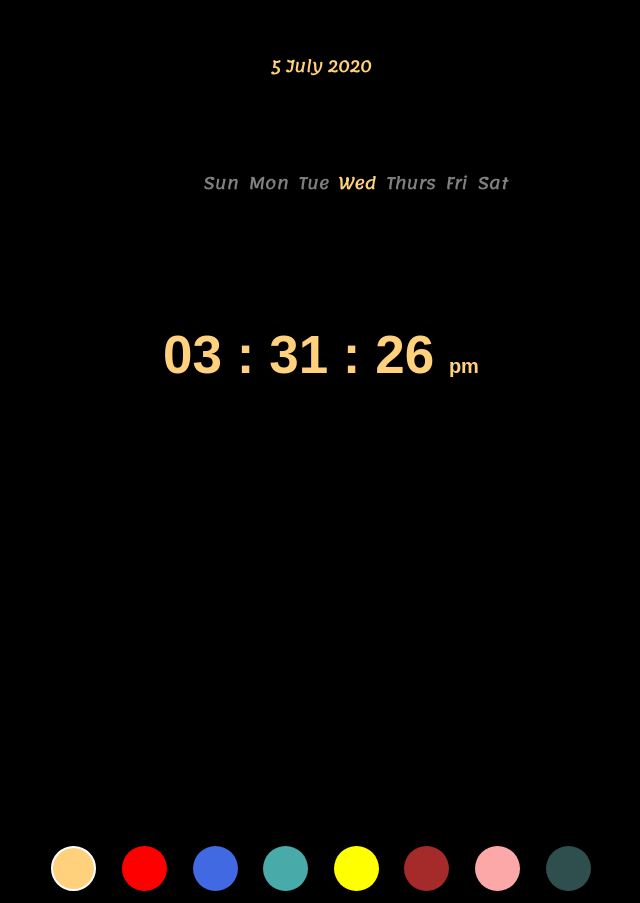
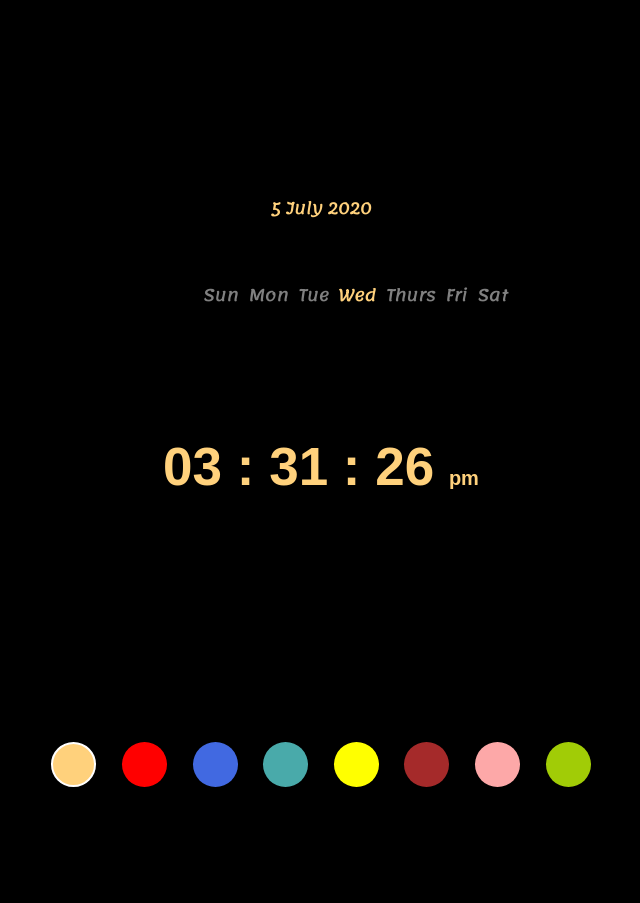
Before and after one commit to kaustavy2k/JS-Clock, a plain HTML site: page index.html in a window 1280 px wide. Shown: the whole page, without its empty margins (319-959 px from the left). After the commit the page ends 800 px from the top, so only its background shows below. Drawn offline with Linux system fonts and the light colour scheme.

Commit message:
basic structural clock done

```diff
--- a/index.html
+++ b/index.html
@@ -1,4 +1,5 @@
 <!doctype html>
+<html>
 <head>
 
     <!-- Basic Page Needs
@@ -20,3 +21,4 @@
     <div class="content"></div>
     <script src="main.js"></script>
 </body>
+</html>
--- a/main.js
+++ b/main.js
@@ -117,7 +117,7 @@
         let cur_week=document.querySelector(".active");
         let color=document.querySelectorAll("span");
         let h=document.querySelector("html");
-        let color_list=['rgb(255, 209, 124)','red','royalblue','rgb(73, 170, 170)','yellow','brown','rgb(253, 168, 168)','darkslategray'];
+        let color_list=['rgb(255, 209, 124)','red','royalblue','rgb(73, 170, 170)','yellow','brown','rgb(253, 168, 168)','rgb(161, 204, 6)'];
         color.forEach(function(element,index){
             element.addEventListener("click", function(e){
                 let current=document.getElementsByClassName("activecolor");
--- a/style.css
+++ b/style.css
@@ -14,8 +14,9 @@ html{
     display: flex;
     flex-direction: column;
     align-items: center;
-    justify-content: center;
-    margin-top: 50px;
+    padding-top: 15%;
+    position: relative;
+    height: 100vh;
 }
 /*--------DAYS---------*/
 #days{
@@ -32,12 +33,11 @@ html{
 }
 /*--------DATE---------*/
 #date{
-    margin-bottom: 80px;
+    margin-bottom: 50px;
 }
 /*--------TIME---------*/
 #time{
     font-family: sans-serif;
-    margin-bottom: 35%;
     font-size: 53px;
 }
 #am-pm{
@@ -50,6 +50,8 @@ html{
     display: flex;
     justify-content: center;
     width: 100%;
+    position: absolute;
+    bottom: 0;
 }
 span{
     display: inline-block;
@@ -87,5 +89,5 @@ span:hover{
     background-color: rgb(253, 168, 168);
 }
 .color8{
-    background-color: darkslategrey;
+    background-color: rgb(161, 204, 6);
 }
```
